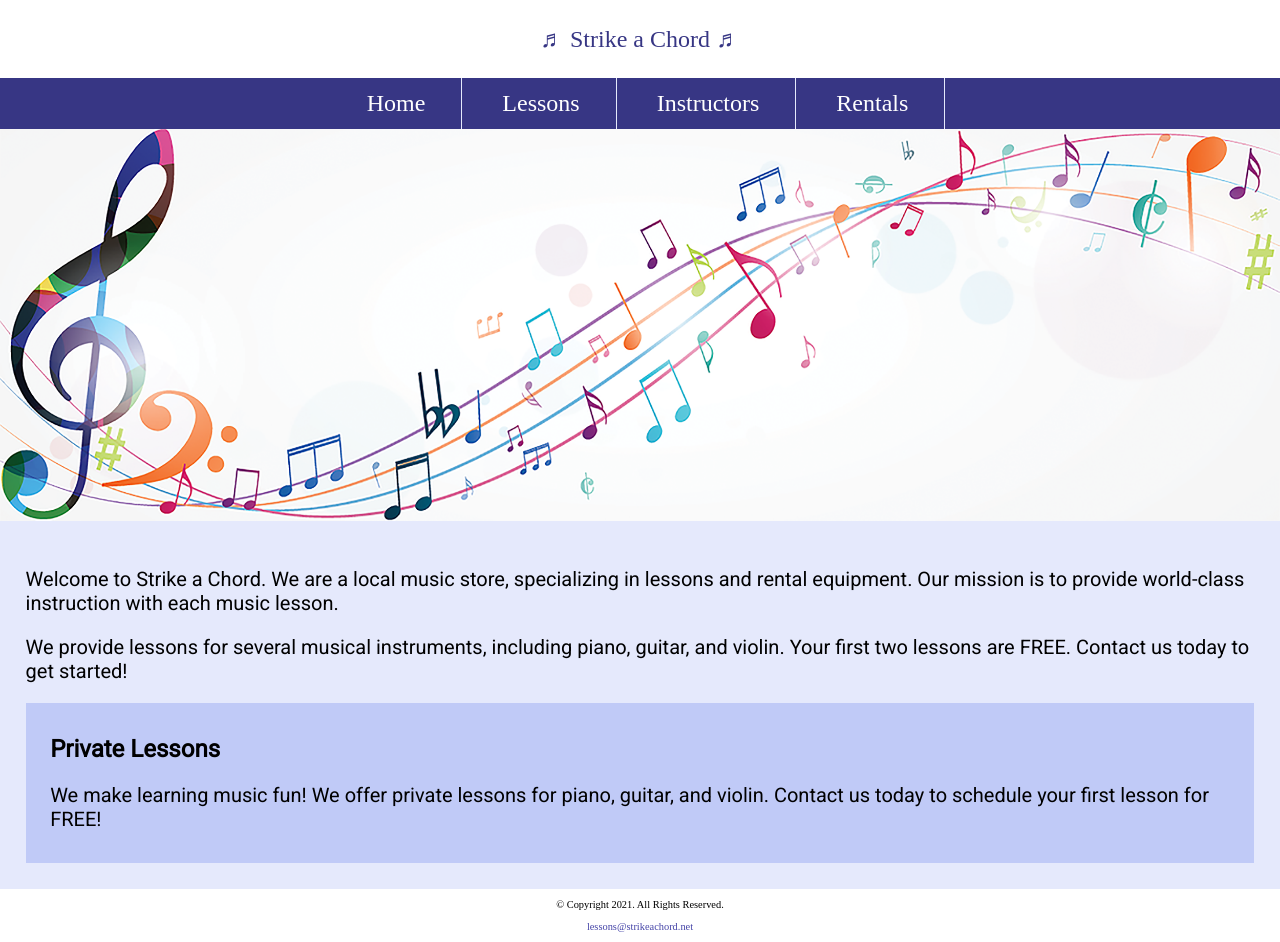
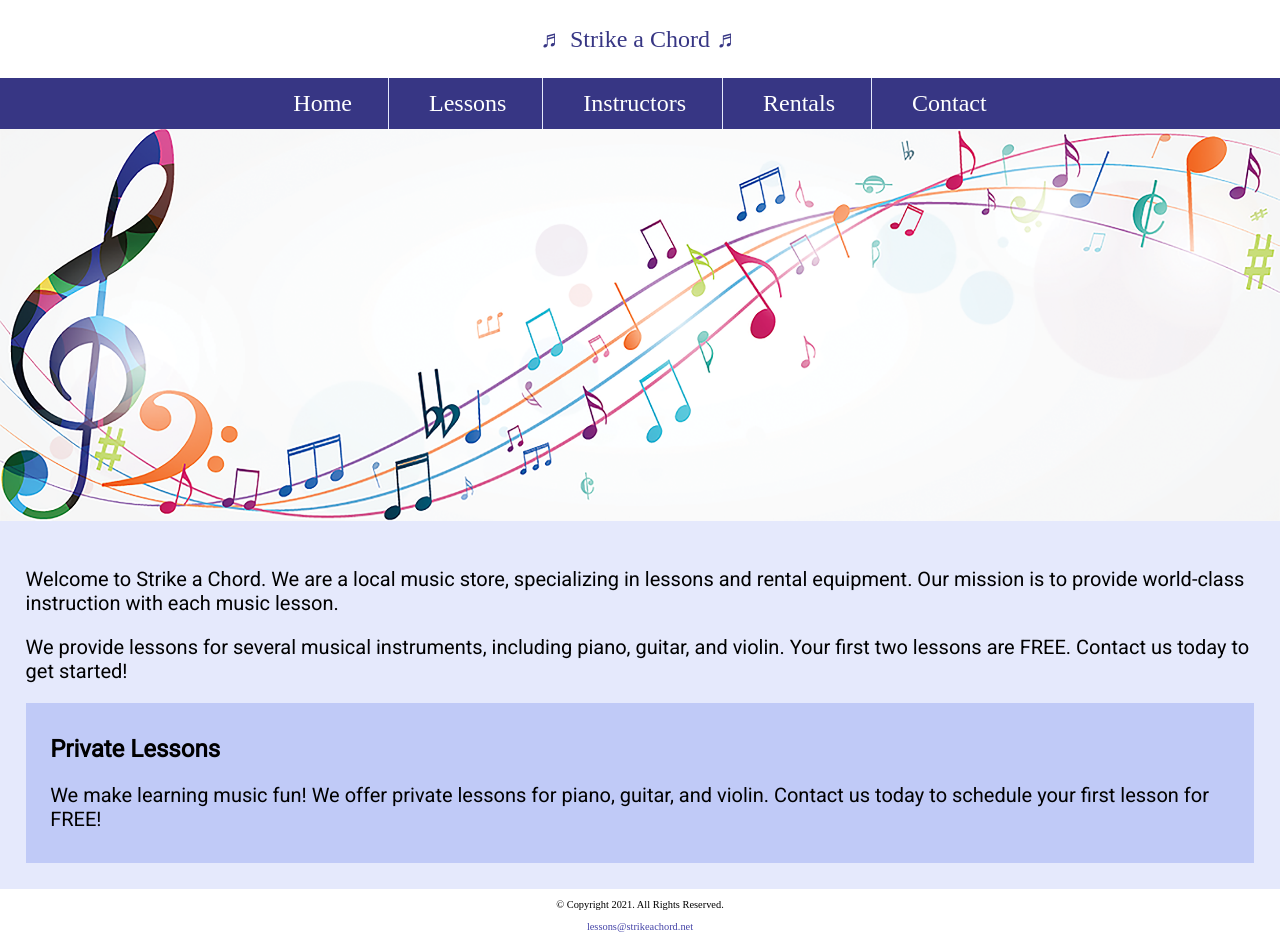
Before and after one commit to jwrather0001/workspace, a plain HTML site: page index.html in a window 1280 px wide. Drawn offline with Linux system fonts and the light colour scheme; files that its build step writes are made by us from their sources; files whose address does not match are found by name.

Commit message:
Update index.html

```diff
--- a/index.html
+++ b/index.html
@@ -27,7 +27,7 @@
     <li><a href="lessons.html">Lessons</a></li>
     <li><a href="instructors.html">Instructors</a></li>
     <li><a href="rentals.html">Rentals</a></li>
-    <li>
+    <li><a href="contact.html">Contact</a></li>
     </ul>
     </nav>
 
```
